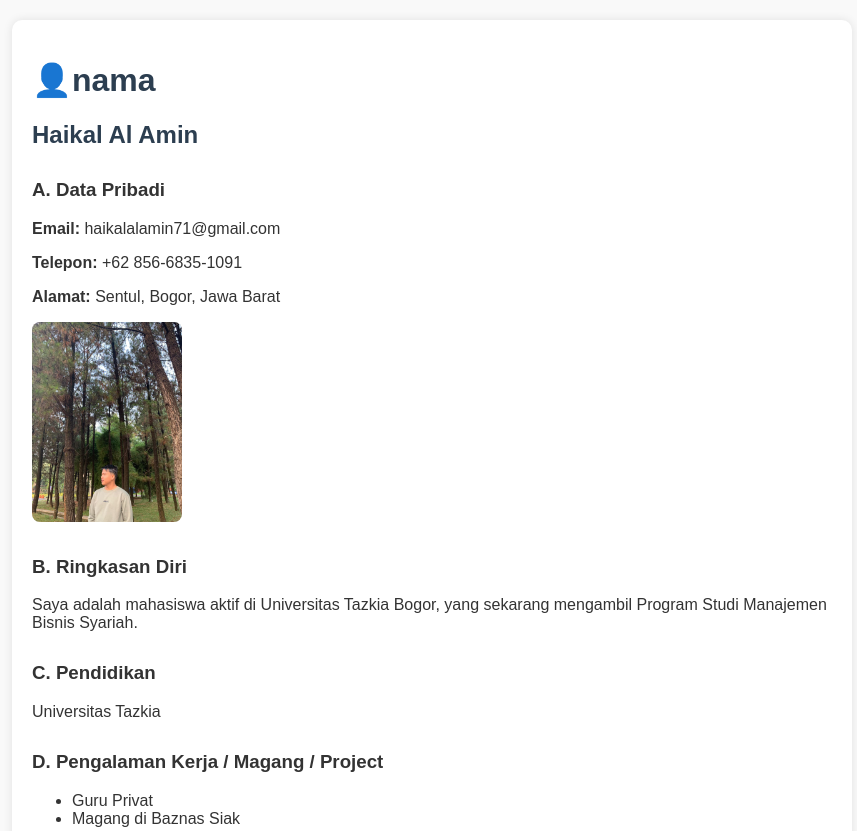
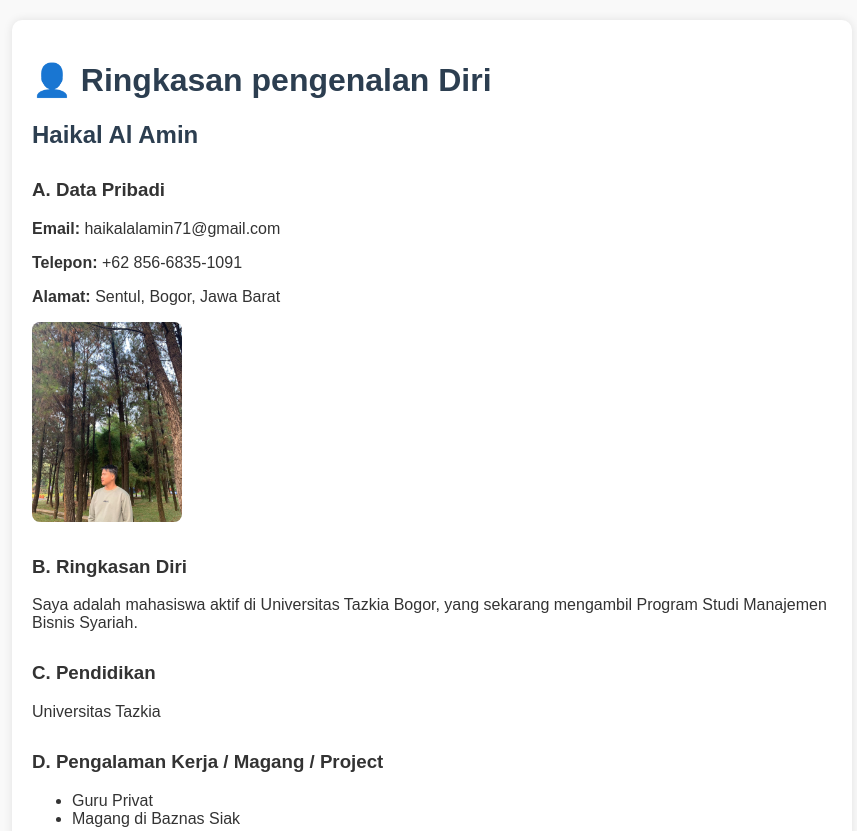
Before and after one commit to haikalalamin/cv_haikal-, a plain HTML site: page index.html in a window 1280 px wide. Shown: the top 831 px of the page, without its empty margins (208-1065 px from the left). Drawn offline with Linux system fonts and the light colour scheme.

Commit message:
Update sample

```diff
--- a/index.html
+++ b/index.html
@@ -37,7 +37,8 @@
 </head>
 <body>
   <div class="container">
-    <h1>👤nama
+    <h1>👤
+Ringkasan pengenalan Diri
 </h1>
     <h2>Haikal Al Amin</h2>
 
```
